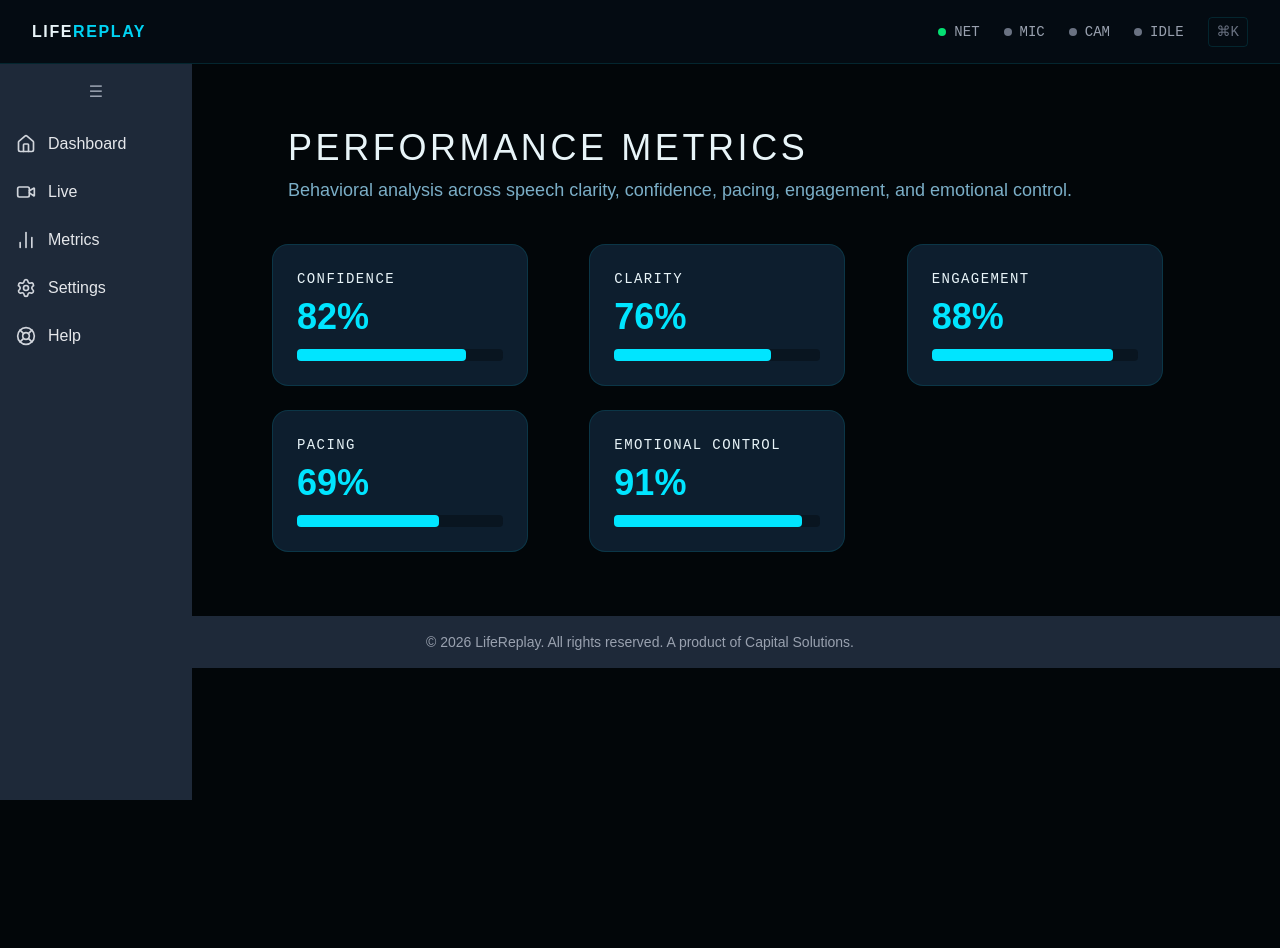
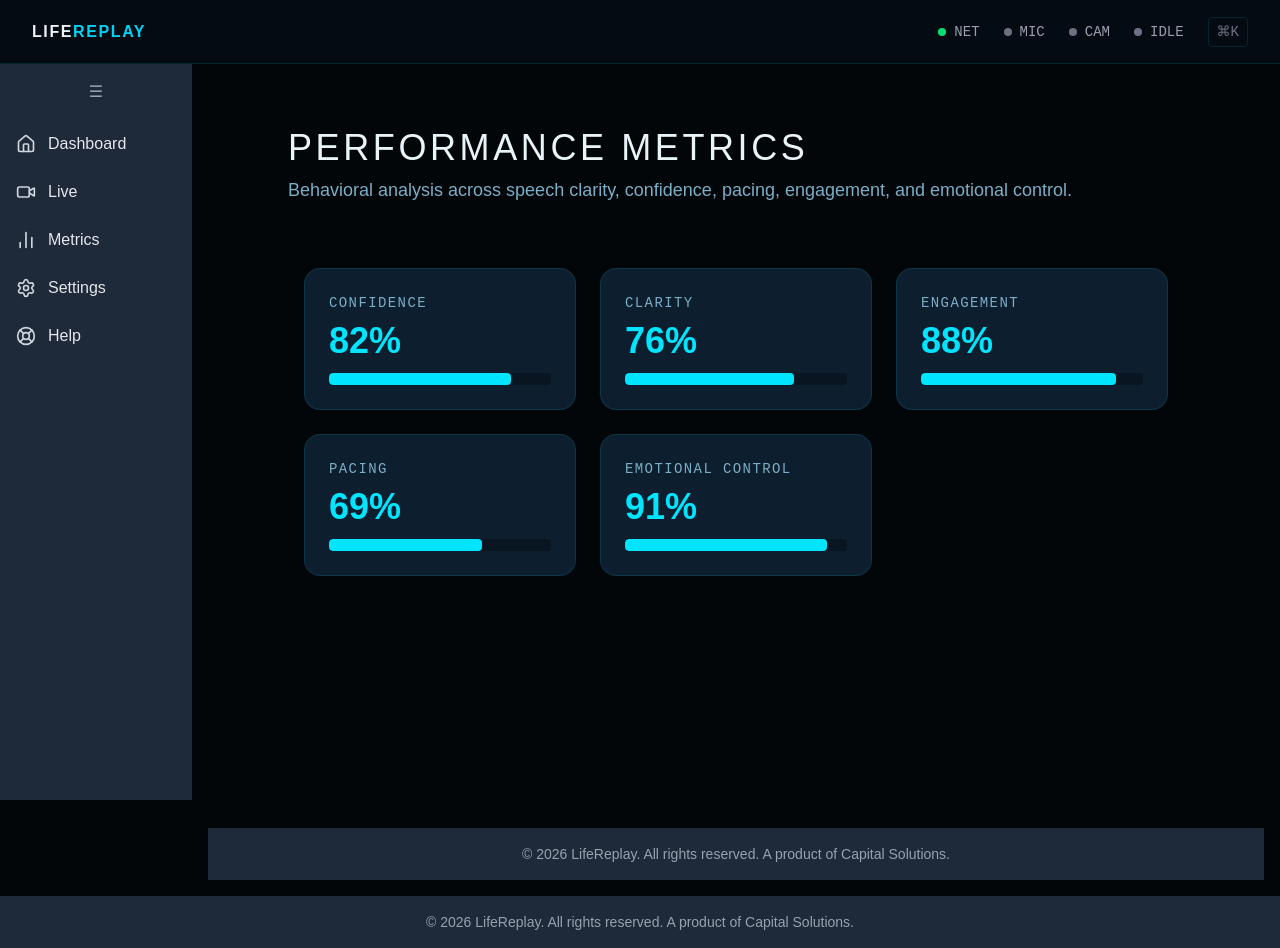
Before and after one commit to MwandikiAntony/LifeReplay, a Next.js app in the folder frontend/: page /metrics in a window 1280 px wide. Before the commit the page ends 800 px from the top, so only its background shows below. Built offline with nearby package versions, Linux system fonts and the light colour scheme; no server answers.

Commit message:
Update <description>

```diff
--- a/frontend/src/app/help/page.tsx
+++ b/frontend/src/app/help/page.tsx
@@ -4,17 +4,21 @@ import SOSModule from "@/components/system/SOSModule";
 
 export default function HelpPage() {
   return (
-    <div className="p-16 max-w-4xl">
-      <header className="mb-8">
-        <h1 className="font-[var(--font-display)] text-4xl tracking-widest text-red-400">
+    <div className="flex flex-col min-h-screen bg-[var(--bg-void)] text-[var(--text-primary)] px-4 sm:px-8 md:px-16 py-8 md:py-12">
+
+      <header className="mb-8 max-w-4xl mx-auto text-center md:text-left">
+        <h1 className="font-[var(--font-display)] text-2xl sm:text-3xl md:text-4xl tracking-widest text-red-400">
           SOS & ASSISTANCE
         </h1>
-        <p className="text-[var(--text-secondary)] mt-2">
+        <p className="text-[var(--text-secondary)] mt-2 text-sm sm:text-base md:text-lg">
           Emergency support, usage guidance, and system recovery tools.
         </p>
       </header>
 
-      <SOSModule />
+      <main className="flex-grow max-w-5xl mx-auto w-full">
+        <SOSModule />
+      </main>
+
     </div>
   );
 }
--- a/frontend/src/app/metrics/page.tsx
+++ b/frontend/src/app/metrics/page.tsx
@@ -1,10 +1,12 @@
 "use client";
 
 import MetricsDashboard from "@/components/coach/MetricsDashboard";
+import Footer from "@/components/layout/Footer";
 
 export default function MetricsPage() {
   return (
-    <div className="px-4 sm:px-8 md:px-16 py-8 md:py-12">
+    <div className="flex flex-col min-h-screen bg-[var(--bg-void)] text-[var(--text-primary)]">
+      <main className="px-4 sm:px-8 md:px-16 py-8 md:py-12 flex-grow">
         <header className="mb-8 md:mb-10 max-w-4xl mx-auto text-center md:text-left">
           <h1 className="font-[var(--font-display)] text-2xl sm:text-3xl md:text-4xl tracking-widest">
             PERFORMANCE METRICS
@@ -16,6 +18,9 @@ export default function MetricsPage() {
         </header>
 
         <MetricsDashboard />
+      </main>
+
+      <Footer />
     </div>
   );
 }
--- a/frontend/src/app/settings/page.tsx
+++ b/frontend/src/app/settings/page.tsx
@@ -4,17 +4,21 @@ import SettingsModal from "@/components/system/SettingsModal";
 
 export default function SettingsPage() {
   return (
-    <div className="p-16 max-w-5xl">
-      <header className="mb-8">
-        <h1 className="font-[var(--font-display)] text-4xl tracking-widest">
+    <div className="flex flex-col min-h-screen bg-[var(--bg-void)] text-[var(--text-primary)] px-4 sm:px-8 md:px-16 py-8 md:py-12">
+
+      <header className="mb-8 max-w-4xl mx-auto text-center md:text-left">
+        <h1 className="font-[var(--font-display)] text-2xl sm:text-3xl md:text-4xl tracking-widest">
           SYSTEM SETTINGS
         </h1>
-        <p className="text-[var(--text-secondary)] mt-2">
+        <p className="text-[var(--text-secondary)] mt-2 text-sm sm:text-base md:text-lg">
           Configure devices, AI behavior, feedback frequency, and privacy.
         </p>
       </header>
 
-      <SettingsModal />
+      <main className="flex-grow max-w-5xl mx-auto w-full">
+        <SettingsModal />
+      </main>
+
     </div>
   );
 }
--- a/frontend/src/components/coach/MetricsDashboard.tsx
+++ b/frontend/src/components/coach/MetricsDashboard.tsx
@@ -10,22 +10,25 @@ const metrics = [
 
 export default function MetricsDashboard() {
   return (
-    <div className="max-w-6xl mx-auto">
-      <div className="flex overflow-x-auto gap-4 sm:grid sm:grid-cols-2 lg:grid-cols-3 sm:gap-6">
+    <div className="max-w-6xl mx-auto px-4 sm:px-6 lg:px-8 py-6">
+      <div className="grid grid-cols-1 sm:grid-cols-2 lg:grid-cols-3 gap-4 sm:gap-6">
         {metrics.map((m) => (
           <div
             key={m.label}
-            className="flex-none w-64 bg-[var(--bg-card)] border border-[var(--border)] rounded-[var(--radius-lg)] p-4 sm:p-6 flex flex-col"
+            className="bg-[var(--bg-card)] border border-[var(--border)] rounded-[var(--radius-lg)] p-4 sm:p-6 flex flex-col hover:scale-105 transform transition-all duration-300"
           >
-            <div className="font-mono text-[10px] sm:text-xs md:text-sm uppercase tracking-widest mb-1 sm:mb-2">
+            {/* Label */}
+            <div className="font-mono text-[10px] sm:text-xs md:text-sm uppercase tracking-widest mb-1 sm:mb-2 text-[var(--text-secondary)]">
               {m.label}
             </div>
 
+            {/* Value */}
             <div className="text-xl sm:text-2xl md:text-4xl font-bold text-[var(--cyan)]">
               {m.value}%
             </div>
 
-            <div className="mt-2 sm:mt-3 h-2 sm:h-3 bg-[var(--bg-surface)] rounded w-full">
+            {/* Progress bar */}
+            <div className="mt-2 sm:mt-3 h-2 sm:h-3 bg-[var(--bg-surface)] rounded w-full overflow-hidden">
               <div
                 className="h-full bg-[var(--cyan)] rounded transition-all duration-500"
                 style={{ width: `${m.value}%` }}
--- a/frontend/src/components/layout/Footer.tsx
+++ b/frontend/src/components/layout/Footer.tsx
@@ -1,3 +1,5 @@
+"use client";
+
 export default function Footer() {
   return (
     <footer className="bg-gray-800 text-gray-400 text-xs sm:text-sm p-3 sm:p-4 text-center mt-auto">
```
Lines whose indentation alone changed are shown as unchanged.
